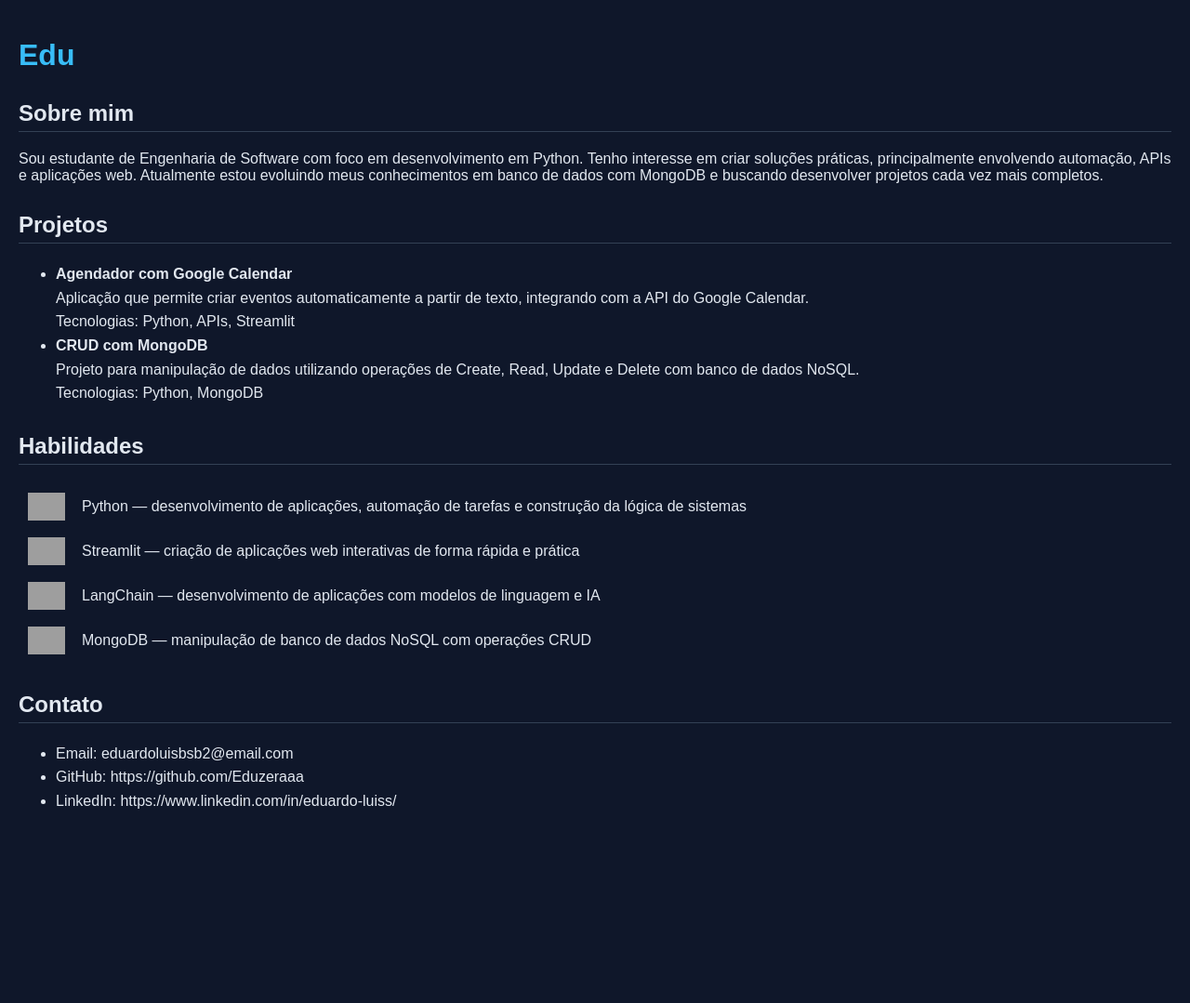
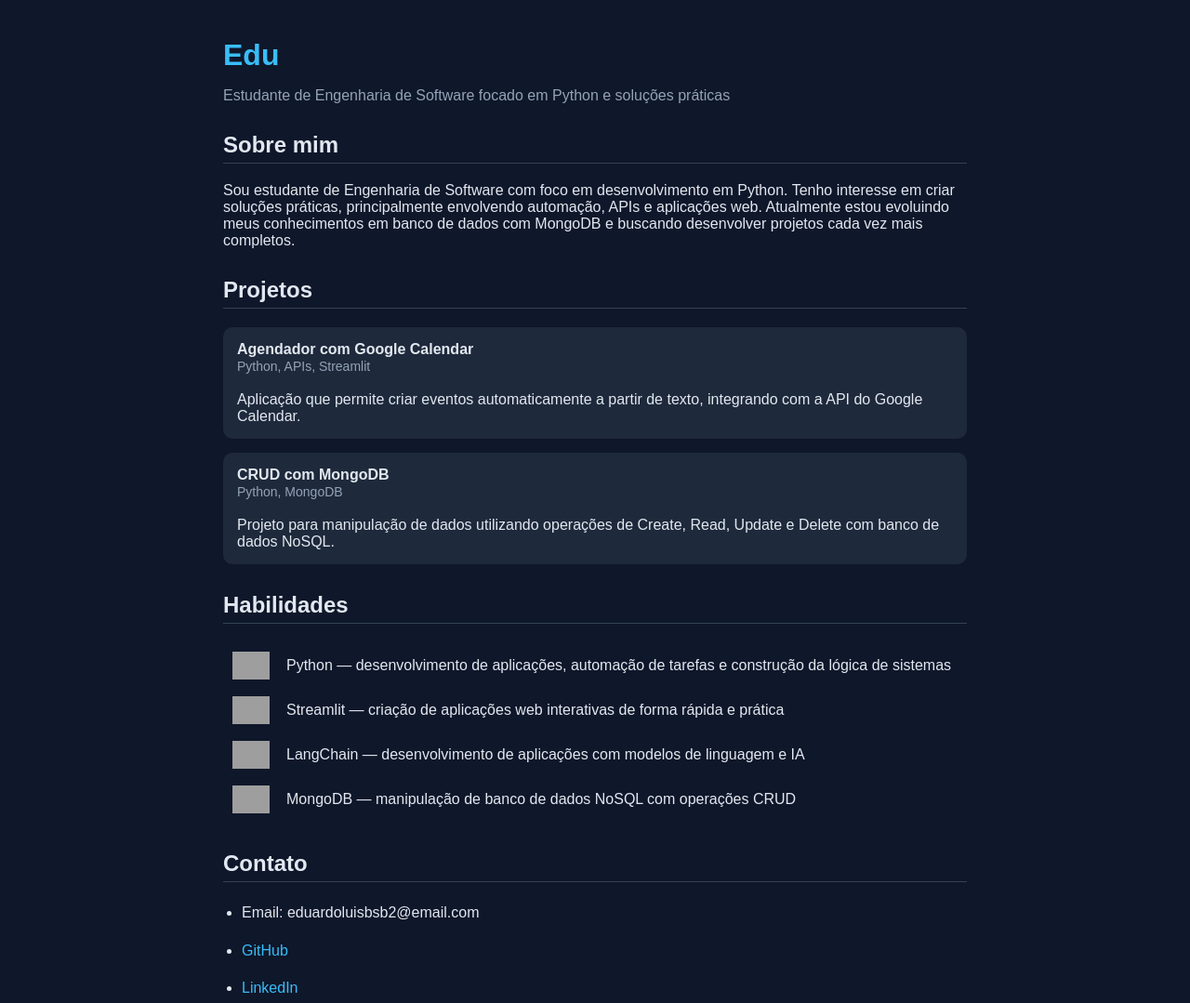
Before and after one commit to Eduzeraaa/portfolioHUB, a plain HTML site: page index.html in a window 1280 px wide. Shown: the whole page at 93% size. Before the commit the page ends 910 px from the top, so only its background shows below. Drawn offline with Linux system fonts and the light colour scheme; grey boxes are pictures that could not be loaded.

Commit message:
Refactor HTML structure and styling for portfolio

```diff
--- a/index.html
+++ b/index.html
@@ -3,6 +3,7 @@
 <head>
   <meta charset="UTF-8">
   <title>Portfólio - Edu</title>
+
   <style>
     body {
       font-family: Arial, sans-serif;
@@ -12,8 +13,19 @@
       padding: 20px;
     }
 
+    .container {
+      max-width: 800px;
+      margin: auto;
+    }
+
     h1 {
       color: #38bdf8;
+      margin-bottom: 5px;
+    }
+
+    .subtitle {
+      color: #94a3b8;
+      margin-bottom: 20px;
     }
 
     h2 {
@@ -24,6 +36,11 @@
 
     ul {
       line-height: 1.6;
+      padding-left: 20px;
+    }
+
+    li {
+      margin-bottom: 15px;
     }
 
     a {
@@ -47,11 +64,26 @@
       vertical-align: middle;
     }
 
+    .card {
+      background-color: #1e293b;
+      padding: 15px;
+      border-radius: 10px;
+      margin-bottom: 15px;
+    }
+
+    .tech {
+      color: #94a3b8;
+      font-size: 14px;
+    }
+
   </style>
 </head>
+
 <body>
+  <div class="container">
 
     <h1>Edu</h1>
+    <p class="subtitle">Estudante de Engenharia de Software focado em Python e soluções práticas</p>
 
     <h2>Sobre mim</h2>
     <p>
@@ -61,24 +93,21 @@
     </p>
 
     <h2>Projetos</h2>
-  <p>
-    <ul>
-  <li>
+
+    <div class="card">
       <strong>Agendador com Google Calendar</strong><br>
-    Aplicação que permite criar eventos automaticamente a partir de texto, integrando com a API do Google Calendar.<br>
-    Tecnologias: Python, APIs, Streamlit
-  </li>
+      <span class="tech">Python, APIs, Streamlit</span><br><br>
+      Aplicação que permite criar eventos automaticamente a partir de texto, integrando com a API do Google Calendar.
+    </div>
 
-  <li>
+    <div class="card">
       <strong>CRUD com MongoDB</strong><br>
-    Projeto para manipulação de dados utilizando operações de Create, Read, Update e Delete com banco de dados NoSQL.<br>
-    Tecnologias: Python, MongoDB
-  </li>
-</ul>
-  </p>
+      <span class="tech">Python, MongoDB</span><br><br>
+      Projeto para manipulação de dados utilizando operações de Create, Read, Update e Delete com banco de dados NoSQL.
+    </div>
 
     <h2>Habilidades</h2>
-  <p>
+
     <table>
       <tr>
         <td><img src="https://cdn.jsdelivr.net/gh/devicons/devicon@latest/icons/python/python-original.svg" width="40"/></td>
@@ -97,16 +126,14 @@
         <td>MongoDB — manipulação de banco de dados NoSQL com operações CRUD</td>
       </tr>
     </table>
-  </p>
 
     <h2>Contato</h2>
-  <p>
     <ul>
       <li>Email: eduardoluisbsb2@email.com</li>
-  <li>GitHub: https://github.com/Eduzeraaa</li>
-  <li>LinkedIn: https://www.linkedin.com/in/eduardo-luiss/</li>
+      <li><a href="https://github.com/Eduzeraaa" target="_blank">GitHub</a></li>
+      <li><a href="https://www.linkedin.com/in/eduardo-luiss/" target="_blank">LinkedIn</a></li>
     </ul>
-  </p>
 
+  </div>
 </body>
 </html>
```
Lines whose indentation alone changed are shown as unchanged.
